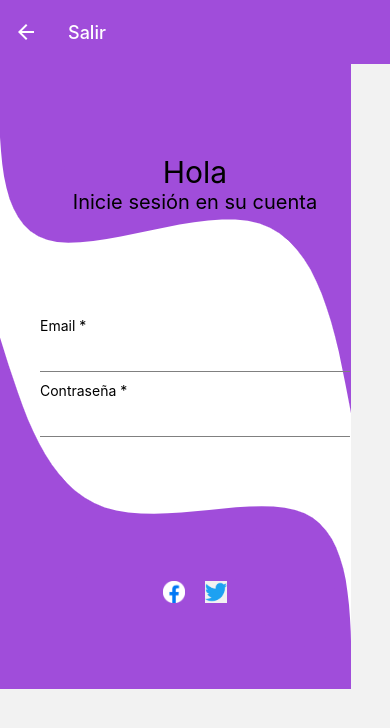
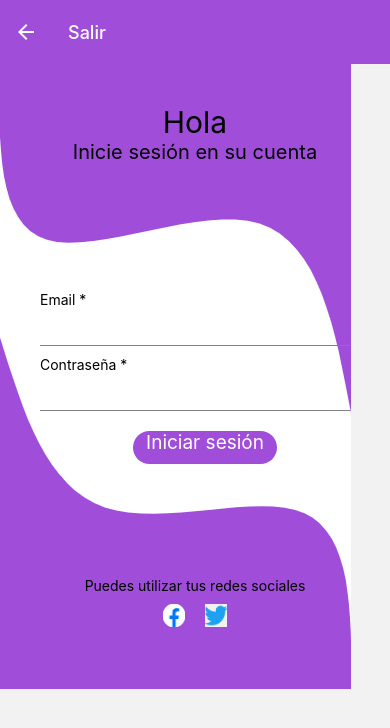
Before and after one commit to Rodriasdev/todo-list-react-native, a React Native app: screen /Login in a window 390 px wide. Shown: the top 728 px of the page. Built offline with nearby package versions, Linux system fonts and the light colour scheme.

Commit message:
added the button for loggin

```diff
--- a/components/ButtonsLogin.tsx
+++ b/components/ButtonsLogin.tsx
@@ -1,7 +1,8 @@
 import React from "react";
-import { View,Text } from "react-native";
+import { View,Text,TouchableOpacity } from "react-native";
 import { StyledTextInput } from "./StyledTextInput";
 import { ScaledSheet } from "react-native-size-matters";
+import { Link } from "@react-navigation/native";
 
 export const ButtonsLogin: React.FC = () => {
     return(
@@ -14,6 +15,9 @@ export const ButtonsLogin: React.FC = () => {
                 <Text>Contraseña *</Text>
                 <StyledTextInput/>
             </View>
+            <TouchableOpacity style={styles.ButtonLogin}>
+                    <Link to={'Register'} style={styles.text}>Iniciar sesión</Link>
+            </TouchableOpacity>
         </View>
     );
 };
@@ -21,9 +25,29 @@ export const ButtonsLogin: React.FC = () => {
 const styles = ScaledSheet.create({
     container: {
         flex: 1,
-        marginTop: -100
+        marginTop: -90
     },
     containerInput: {
         marginHorizontal: 40,
+    },
+        buttonLogin:{
+        backgroundColor: '#a04dda',
+        width: '150@s',
+        borderRadius: 20,
+        height: '30@s'
+    },
+    ButtonLogin:{
+        backgroundColor: '#a04dda',
+        width: '130@s',
+        borderRadius: 20,
+        height: '30@s',
+        marginLeft: 20,
+        alignSelf: 'center',
+        marginTop: 10
+    },
+    text:{
+        textAlign: 'center',
+        fontSize: 19,
+        color: 'white'
     }
 })
--- a/pages/Login.tsx
+++ b/pages/Login.tsx
@@ -2,24 +2,24 @@ import React from "react";
 import { Image,View, ImageBackground,Text } from "react-native";
 import { ScaledSheet } from "react-native-size-matters";
 import { ButtonsLogin } from "../components/ButtonsLogin";
-import { SvgXml } from "react-native-svg";
 
 
 const Login : React.FC = () => {
     return(
         <View style={styles.container}>
             <ImageBackground source={require('../assets/blob-scene-haikei.png')} style={styles.backgroundImage}>
-                <View style={{flex: 1, marginTop: 90}}>
+                <View style={{flex: 1, marginTop: 40}}>
                     <Text style={[styles.text, {fontSize: 30}]}>Hola</Text>
                     <Text style={[styles.text, {fontSize: 20}]}>Inicie sesión en su cuenta</Text>
                 </View>
                 <ButtonsLogin/>
-                <View style={styles.containerImages}>
-                    <Image style={styles.Image} source={require('../assets/logofb.png')}/>
-                    <Image style={styles.Image} source={require('../assets/logoTwt.png')}/>
+                <View style={{flex: 1}}>
+                    <Text style={[styles.text, {marginTop: 10}]}>Puedes utilizar tus redes sociales</Text>
+                    <View style={styles.containerImages}>
+                        <Image style={styles.Image} source={require('../assets/logofb.png')}/>
+                        <Image style={styles.Image} source={require('../assets/logoTwt.png')}/>
+                    </View>
                 </View>
-
-
             </ImageBackground>
         </View>
     );
@@ -35,6 +35,7 @@ const styles = ScaledSheet.create({
         flex: 1,
         resizeMode: 'cover',
         justifyContent: 'center',
+
     },
     text:{
         textAlign: 'center'
@@ -47,6 +48,7 @@ const styles = ScaledSheet.create({
     containerImages:{
         flex: 1,
         alignSelf: 'center',
-        flexDirection: 'row'
+        flexDirection: 'row',
+        marginTop: 10
     }
 })
```
